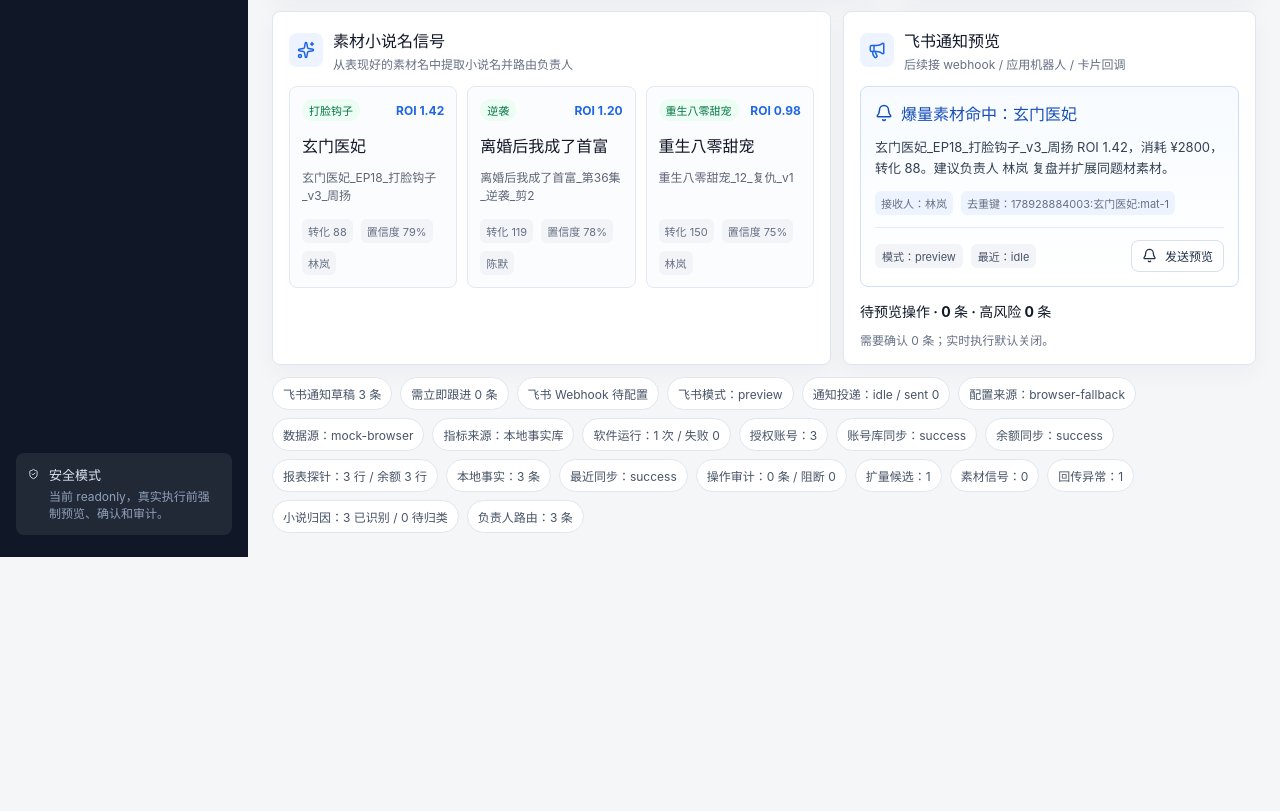
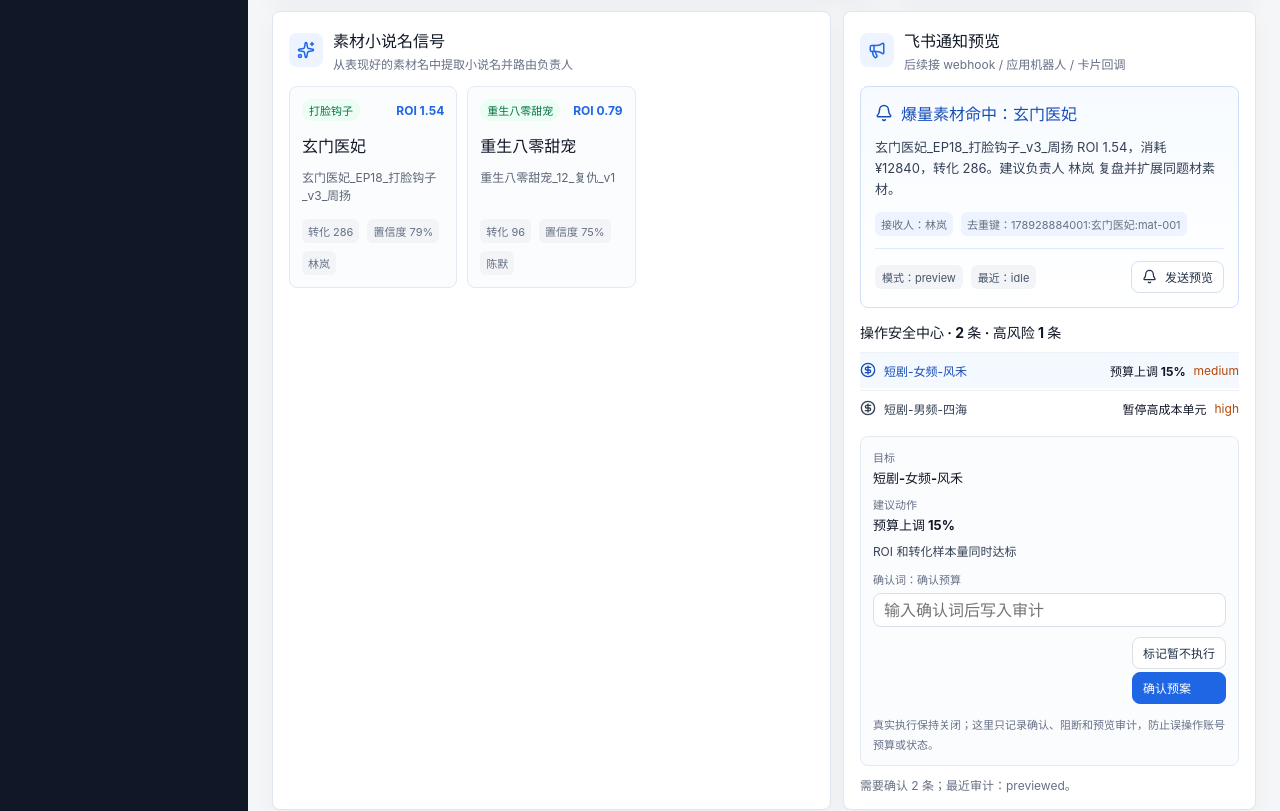
Before and after one commit to 2553355zy/JuLiang, a React (Vite) app in the folder v2-app/: page / in a window 1280 px wide. Shown: the part 1302-2113 px from the top of the page. Before the commit the page ends 1859 px from the top, so only its background shows below. Built offline with nearby package versions, Linux system fonts and the light colour scheme.

Commit message:
Add operation safety workbench

```diff
--- a/v2-app/src/App.css
+++ b/v2-app/src/App.css
@@ -496,7 +496,8 @@
   margin-top: 2px;
 }
 
-.ghost-button.compact {
+.ghost-button.compact,
+.primary-button.compact {
   height: 32px;
   padding: 0 10px;
   font-size: 12px;
@@ -783,24 +784,114 @@
   color: #111827;
 }
 
+.operation-workbench {
+  display: grid;
+  grid-template-columns: 1fr;
+  gap: 10px;
+}
+
+.operation-plan-list {
+  min-width: 0;
+  display: grid;
+  gap: 2px;
+}
+
 .operation-row {
+  width: 100%;
   min-height: 36px;
+  border: 0;
   border-top: 1px solid #eef2f7;
+  background: transparent;
   color: #344054;
   font-size: 12px;
+  text-align: left;
+  cursor: pointer;
+  padding: 0;
+}
+
+.operation-row.active {
+  color: #164eb8;
+  background: #f4f8ff;
 }
 
 .operation-row span {
   flex: 1;
+  min-width: 0;
+  overflow: hidden;
+  text-overflow: ellipsis;
+  white-space: nowrap;
 }
 
 .operation-row strong {
   color: #111827;
+  white-space: nowrap;
 }
 
 .operation-row em {
   font-style: normal;
   color: #b54708;
+}
+
+.operation-empty {
+  border: 1px solid #eef2f7;
+  border-radius: 8px;
+  color: #667085;
+  padding: 12px;
+  font-size: 12px;
+}
+
+.operation-detail {
+  min-width: 0;
+  border: 1px solid #e3e9f2;
+  border-radius: 8px;
+  background: #fbfcfe;
+  padding: 12px;
+}
+
+.operation-detail div {
+  display: grid;
+  gap: 3px;
+  margin-bottom: 9px;
+}
+
+.operation-detail span,
+.operation-detail small {
+  color: #667085;
+  font-size: 11px;
+}
+
+.operation-detail strong {
+  color: #111827;
+  font-size: 13px;
+}
+
+.operation-detail p {
+  margin: 0 0 10px;
+  color: #344054;
+  font-size: 12px;
+  line-height: 1.5;
+}
+
+.operation-detail label {
+  display: grid;
+  gap: 6px;
+  margin-bottom: 10px;
+}
+
+.operation-detail input {
+  height: 34px;
+  border: 1px solid #d9e0ea;
+  border-radius: 8px;
+  padding: 0 10px;
+  color: #172033;
+  font: inherit;
+}
+
+.operation-detail-actions {
+  display: flex;
+  justify-content: flex-end;
+  gap: 8px;
+  margin-bottom: 8px;
 }
 
 .queue-note {
--- a/v2-app/src/App.tsx
+++ b/v2-app/src/App.tsx
@@ -44,7 +44,7 @@ import { createElectronOceanEngineClient, createMockOceanEngineClient } from './
 import { resolveOwnerRoutes } from './services/ownerRoutingService'
 import { buildOperationQueue } from './services/operationPlanner'
 import { createLocalStorageOperationAuditRepository } from './services/operationAuditRepository'
-import { createOperationExecutionService } from './services/operationExecutionService'
+import { confirmationKeyword, createOperationExecutionService } from './services/operationExecutionService'
 import { attributeMaterials } from './services/materialAttributionService'
 import { createLocalStorageFundRepository } from './services/fundRepository'
 import { createFundSyncService } from './services/fundSyncService'
@@ -96,6 +96,8 @@ function App() {
   const [softwareRunStatus, setSoftwareRunStatus] = useState<SoftwareRunStatus>('idle')
   const [softwareRunSummary, setSoftwareRunSummary] = useState<SoftwareCenterRunSummary | null>(null)
   const [softwareRuns, setSoftwareRuns] = useState<SoftwareCenterRun[]>([])
+  const [selectedOperationId, setSelectedOperationId] = useState<string | null>(null)
+  const [operationConfirmationText, setOperationConfirmationText] = useState('')
 
   const displayAccounts = portfolioProjection.accounts
   const displaySignals = portfolioProjection.materialSignals
@@ -110,6 +112,9 @@ function App() {
   const notificationDraft = buildMaterialSignalNotification(displaySignals[0] ?? fallbackMaterialSignals[0])
   const notificationQueue = buildNotificationQueue(displaySignals, ownerRoutes)
   const operationQueue = useMemo(() => buildOperationQueue(recommendations), [recommendations])
+  const activeOperationPlan =
+    operationQueue.plans.find((plan) => plan.id === selectedOperationId) ?? operationQueue.plans[0]
+  const activeConfirmationKeyword = activeOperationPlan ? confirmationKeyword(activeOperationPlan) : ''
   const portfolioDiagnostics = evaluatePortfolioDiagnostics(displayAccounts, displaySignals)
   const ownerRoutingResults = resolveOwnerRoutes(displaySignals, ownerRoutes)
   const materialAttributionSummary = attributeMaterials(
@@ -351,6 +356,28 @@ function App() {
   async function handleDeliverNotification() {
     const summary = await notificationDeliveryService.deliver(notificationDraft)
     setNotificationDeliverySummary(summary)
+  }
+
+  async function handleConfirmOperationPlan() {
+    if (!activeOperationPlan) return
+
+    const summary = await operationExecutionService.confirmPlan(
+      activeOperationPlan,
+      operationConfirmationText,
+    )
+    setOperationAuditSummary(summary)
+    setOperationConfirmationText('')
+  }
+
+  async function handleBlockOperationPlan() {
+    if (!activeOperationPlan) return
+
+    const summary = await operationExecutionService.blockLiveExecution(
+      activeOperationPlan,
+      '用户在操作安全中心标记暂不执行，保留审计记录。',
+    )
+    setOperationAuditSummary(summary)
+    setOperationConfirmationText('')
   }
 
   async function handleRefreshWorkspace() {
@@ -623,17 +650,65 @@ function App() {
               </div>
             </div>
             <div className="operation-preview" id="operations">
-              <h3>待预览操作 · {operationQueue.plans.length} 条 · 高风险 {operationQueue.highRiskCount} 条</h3>
-              {operationQueue.plans.map((plan) => (
-                  <div className="operation-row" key={plan.id}>
-                    <CircleDollarSign size={16} />
-                    <span>{plan.targetName}</span>
-                    <strong>{plan.action}</strong>
-                    <em>{plan.risk}</em>
+              <h3>操作安全中心 · {operationQueue.plans.length} 条 · 高风险 {operationQueue.highRiskCount} 条</h3>
+              <div className="operation-workbench">
+                <div className="operation-plan-list">
+                  {operationQueue.plans.map((plan) => (
+                    <button
+                      className={`operation-row ${activeOperationPlan?.id === plan.id ? 'active' : ''}`}
+                      key={plan.id}
+                      type="button"
+                      onClick={() => {
+                        setSelectedOperationId(plan.id)
+                        setOperationConfirmationText('')
+                      }}
+                    >
+                      <CircleDollarSign size={16} />
+                      <span>{plan.targetName}</span>
+                      <strong>{plan.action}</strong>
+                      <em>{plan.risk}</em>
+                    </button>
+                  ))}
+                  {!operationQueue.plans.length ? (
+                    <div className="operation-empty">当前没有需要进入操作预览的账号任务。</div>
+                  ) : null}
+                </div>
+                {activeOperationPlan ? (
+                  <div className="operation-detail">
+                    <div>
+                      <span>目标</span>
+                      <strong>{activeOperationPlan.targetName}</strong>
+                    </div>
+                    <div>
+                      <span>建议动作</span>
+                      <strong>{activeOperationPlan.action}</strong>
+                    </div>
+                    <p>{activeOperationPlan.reason}</p>
+                    <label>
+                      <span>确认词：{activeConfirmationKeyword}</span>
+                      <input
+                        value={operationConfirmationText}
+                        onChange={(event) => setOperationConfirmationText(event.target.value)}
+                        placeholder="输入确认词后写入审计"
+                      />
+                    </label>
+                    <div className="operation-detail-actions">
+                      <button className="ghost-button compact" type="button" onClick={handleBlockOperationPlan}>
+                        标记暂不执行
+                      </button>
+                      <button className="primary-button compact" type="button" onClick={handleConfirmOperationPlan}>
+                        确认预案
+                      </button>
+                    </div>
+                    <small>
+                      真实执行保持关闭；这里只记录确认、阻断和预览审计，防止误操作账号预算或状态。
+                    </small>
                   </div>
-                ))}
+                ) : null}
+              </div>
               <p className="queue-note">
-                需要确认 {operationQueue.confirmationRequiredCount} 条；实时执行默认关闭。
+                需要确认 {operationQueue.confirmationRequiredCount} 条；最近审计：
+                {operationAuditSummary?.lastLog?.status ?? 'idle'}。
               </p>
             </div>
           </div>
--- a/v2-app/src/services/oceanEngineClient.ts
+++ b/v2-app/src/services/oceanEngineClient.ts
@@ -72,23 +72,66 @@ function buildMockReportRows(query: OceanEngineReportQuery): OceanEngineReportRo
     : mockAdvertisers.map((advertiser) => advertiser.advertiserId)
 
   return advertiserIds.map((advertiserId, index) => {
-    const cost = 2800 + index * 1600
-    const income = Math.round(cost * (1.42 - index * 0.22))
+    const profile = mockReportProfiles[advertiserId] ?? {
+      cost: 2800 + index * 1600,
+      incomeRate: 1.05,
+      convert: 58 + index * 12,
+      materialName: '待命名素材',
+    }
+    const cost = profile.cost
+    const income = Math.round(cost * profile.incomeRate)
     const advertiser = mockAdvertisers.find((item) => item.advertiserId === advertiserId)
 
     return {
       advertiserId,
       advertiserName: advertiser?.name ?? advertiserId,
-      materialId: `mat-${index + 1}`,
-      materialName: ['玄门医妃_EP18_打脸钩子_v3_周扬', '离婚后我成了首富_第36集_逆袭_剪2', '重生八零甜宠_12_复仇_v1'][index] ?? '待命名素材',
+      materialId: `mat-${advertiserId.slice(-3)}`,
+      materialName: profile.materialName,
       cost,
-      show: 180000 + index * 62000,
-      click: 4200 + index * 950,
-      convert: 88 + index * 31,
+      show: profile.show,
+      click: profile.click,
+      convert: profile.convert,
       income,
       roi: Number((income / cost).toFixed(2)),
     }
   })
+}
+
+const mockReportProfiles: Record<
+  string,
+  {
+    cost: number
+    incomeRate: number
+    convert: number
+    show: number
+    click: number
+    materialName: string
+  }
+> = {
+  '178928884001': {
+    cost: 12840,
+    incomeRate: 1.54,
+    convert: 286,
+    show: 920188,
+    click: 18402,
+    materialName: '玄门医妃_EP18_打脸钩子_v3_周扬',
+  },
+  '178928884002': {
+    cost: 7340,
+    incomeRate: 0.79,
+    convert: 96,
+    show: 581000,
+    click: 10260,
+    materialName: '重生八零甜宠_12_复仇_v1',
+  },
+  '178928884003': {
+    cost: 3120,
+    incomeRate: 0.59,
+    convert: 18,
+    show: 230400,
+    click: 3910,
+    materialName: '离婚后我成了首富_第36集_逆袭_剪2',
+  },
 }
 
 function buildMockFundBalances(advertiserIds: string[]): OceanEngineFundBalance[] {
```
